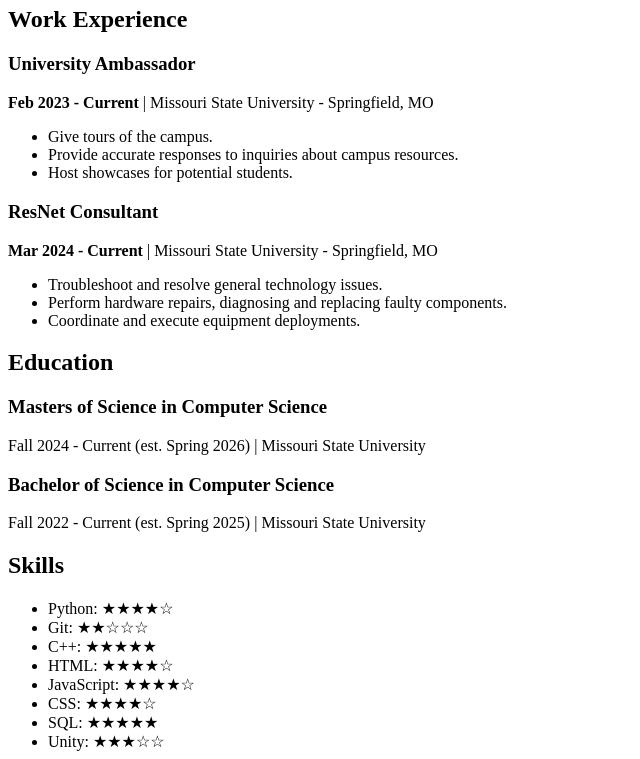
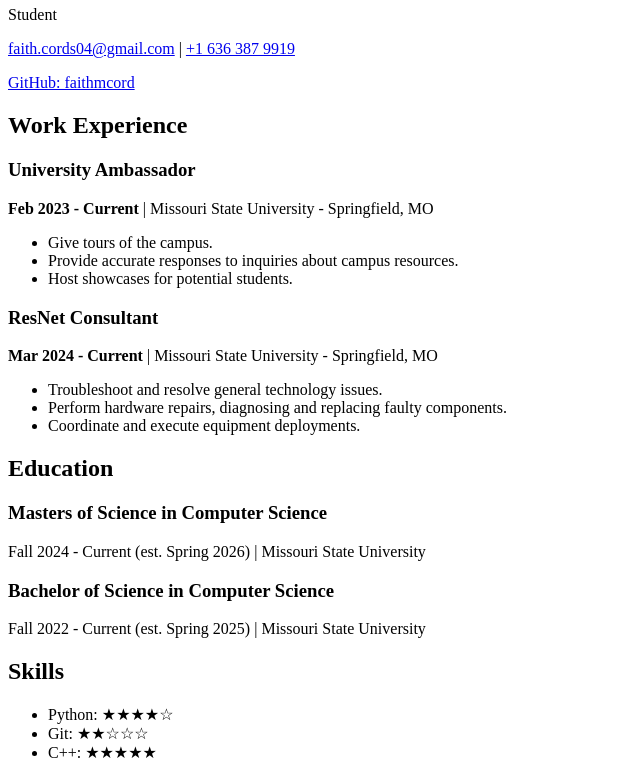
Before and after one commit to faithmcord/faithmcord.github.io, a plain HTML site: page index.html in a window 1280 px wide. Shown: the part 60-819 px from the top of the page, without its empty margins (0-640 px from the left). Drawn offline with Linux system fonts and the light colour scheme.

Commit message:
please please please

```diff
--- a/assets/css/styles.css
+++ b/assets/css/styles.css
@@ -16,7 +16,7 @@ header {
 section {
     margin: 20px;
     padding: 20px;
-    background-color: #fff;
+    background-color: #e8a9ff;
     border-radius: 8px;
 }
 
--- a/index.html
+++ b/index.html
@@ -1,7 +1,14 @@
 <body>
     <header>
         <h1>Faith Cordsiemon</h1>
-        <!-- Your header content -->
+        <p>Student</p>
+        <p>
+            <a href="mailto:faith.cords04@gmail.com">faith.cords04@gmail.com</a> |
+            <a href="tel:+16363879919">+1 636 387 9919</a>
+        </p>
+        <p>
+            <a href="https://github.com/faithmcord" target="_blank">GitHub: faithmcord</a>
+        </p>
     </header>
 
     <main>
```
